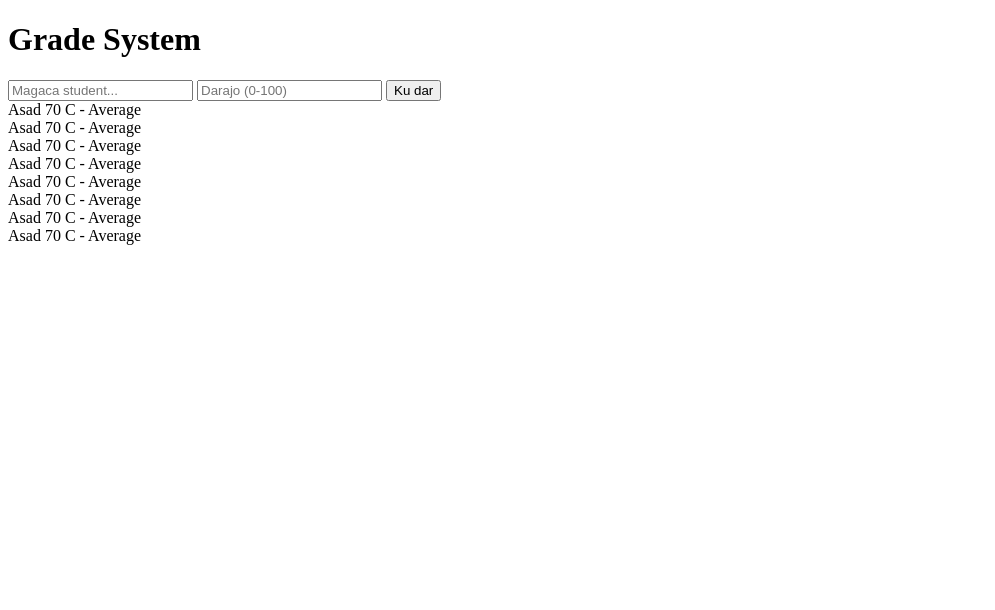
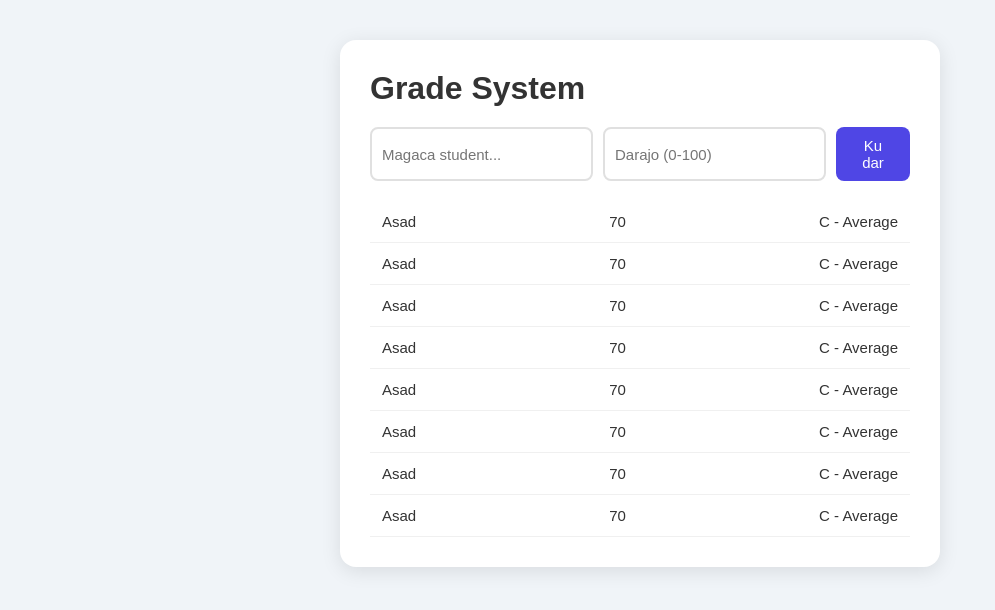
Before and after one commit to libaaxkatib/Grade-system, a PHP site: page / in a window 1280 px wide. Shown: the top 610 px of the page, without its empty margins (0-995 px from the left). Run offline with PHP 8.4, Linux system fonts and the light colour scheme; data comes from the database, SQL or seed files in the repository; both versions use the stored data as it was after the commit.

Commit message:
update 3

```diff
--- a/Student.php
+++ b/Student.php
@@ -31,7 +31,4 @@ class Student {
 }
 
 
-
-
-
 ?>
--- a/index.php
+++ b/index.php
@@ -25,7 +25,70 @@ $rows = $db->query("SELECT * FROM students ORDER BY grade DESC")->fetchAll();
 <head>
     <meta charset="UTF-8">
     <title>Grade System</title>
-    <link rel="stylesheet" href="style.css">
+    <style>
+    * {
+    margin: 0;
+    padding: 0;
+    box-sizing: border-box;
+}
+
+body {
+    background-color: #f0f4f8;
+    font-family: Arial, sans-serif;
+    padding: 40px;
+}
+
+.container {
+    background: white;
+    max-width: 600px;
+    margin: 0 auto;
+    border-radius: 16px;
+    padding: 30px;
+    box-shadow: 0 4px 20px rgba(0,0,0,0.1);
+}
+
+h1 {
+    color: #333;
+    margin-bottom: 20px;
+}
+
+form {
+    display: flex;
+    gap: 10px;
+    margin-bottom: 20px;
+}
+
+input {
+    flex: 1;
+    padding: 10px;
+    border: 2px solid #e0e0e0;
+    border-radius: 8px;
+    font-size: 15px;
+}
+
+button {
+    padding: 10px 20px;
+    background-color: #4f46e5;
+    color: white;
+    border: none;
+    border-radius: 8px;
+    cursor: pointer;
+    font-size: 15px;
+}
+
+.student-item {
+    display: flex;
+    justify-content: space-between;
+    padding: 12px;
+    border-bottom: 1px solid #f0f0f0;
+    align-items: center;
+}
+
+.student-item span {
+    font-size: 15px;
+    color: #333;
+}
+    </style>
 </head>
 <body>
     <div class="container">
--- a/style.css
+++ b/style.css
@@ -0,0 +1,62 @@
+* {
+    margin: 0;
+    padding: 0;
+    box-sizing: border-box;
+}
+
+body {
+    background-color: #f0f4f8;
+    font-family: Arial, sans-serif;
+    padding: 40px;
+}
+
+.container {
+    background: white;
+    max-width: 600px;
+    margin: 0 auto;
+    border-radius: 16px;
+    padding: 30px;
+    box-shadow: 0 4px 20px rgba(0,0,0,0.1);
+}
+
+h1 {
+    color: #333;
+    margin-bottom: 20px;
+}
+
+form {
+    display: flex;
+    gap: 10px;
+    margin-bottom: 20px;
+}
+
+input {
+    flex: 1;
+    padding: 10px;
+    border: 2px solid #e0e0e0;
+    border-radius: 8px;
+    font-size: 15px;
+}
+
+button {
+    padding: 10px 20px;
+    background-color: #4f46e5;
+    color: white;
+    border: none;
+    border-radius: 8px;
+    cursor: pointer;
+    font-size: 15px;
+}
+
+.student-item {
+    display: flex;
+    justify-content: space-between;
+    padding: 12px;
+    border-bottom: 1px solid #f0f0f0;
+    align-items: center;
+}
+
+.student-item span {
+    font-size: 15px;
+    color: #333;
+}
```
Also changed, not shown: students.db.
